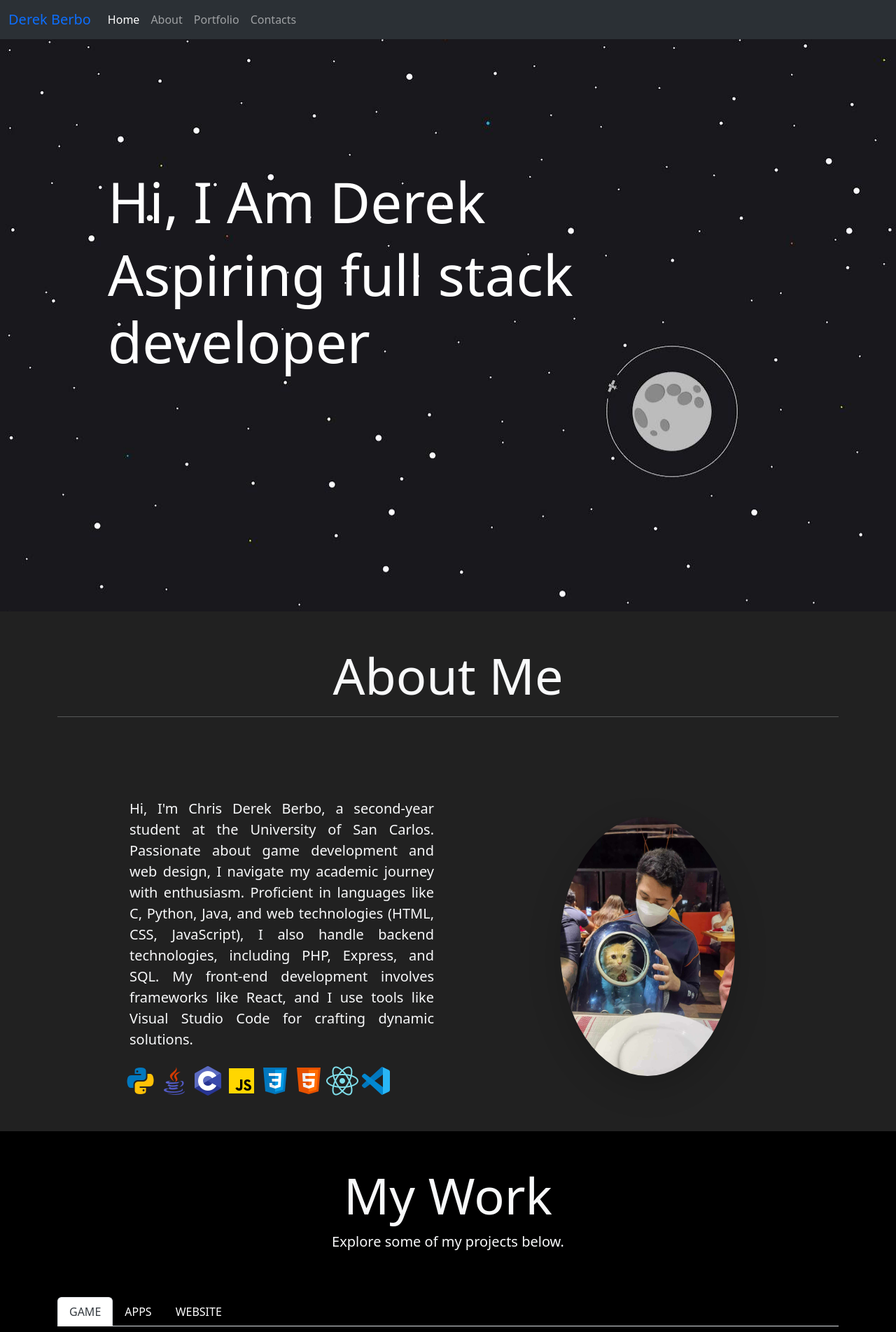
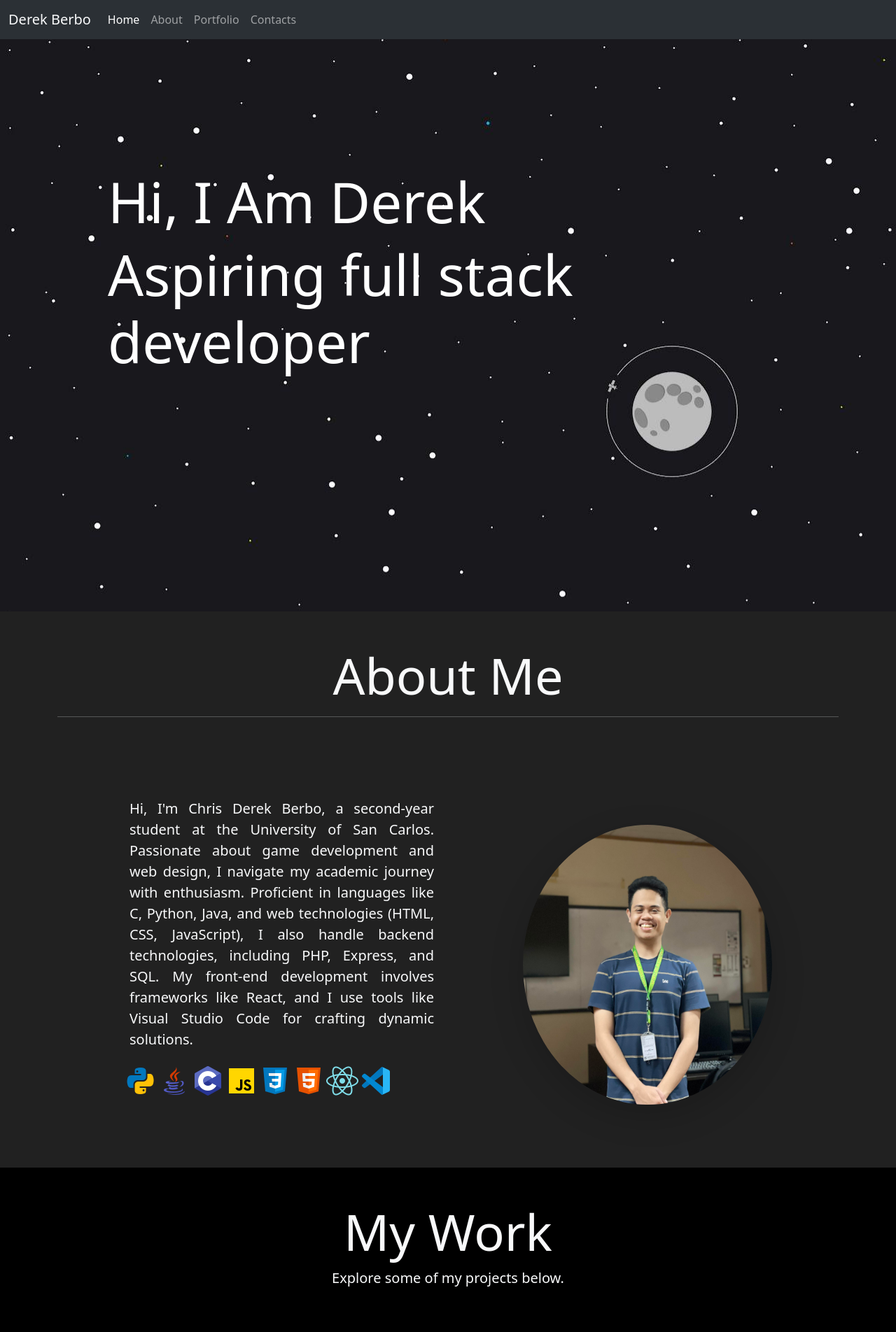
Before and after one commit to pickachuuu/portfolio, a React (Vite) app: page / in a window 1280 px wide. Shown: the top 1904 px of the page at 70% size. Built offline with nearby package versions, Linux system fonts and the light colour scheme.

Commit message:
Changed profile picture and nav brand color

```diff
--- a/src/App.css
+++ b/src/App.css
@@ -11,9 +11,9 @@ a {
 }
 
 .avatar{
-  width: 70%;
-  height: 70%;
-  border-radius: 70%;
+  width: 50em;
+  height: 25em;
+  border-radius: 50%;
 }
 
 
--- a/src/components/about.jsx
+++ b/src/components/about.jsx
@@ -7,7 +7,7 @@ import CSS from '../images/Css.png';
 import HTML from '../images/Html.png';
 import ReactLogo from '../images/React.png';
 import VSC from '../images/VSC.png';
-import self from '../images/me.jpg';
+import self from '../images/me1.jpg';
 
 const About = () => {
   return (
@@ -31,7 +31,7 @@ const About = () => {
             </p>
           </div>
           <div className='mb-5'>
-          <p className='mt-1 mb-5 animate__delay-2s'>
+          <p className='mt-1 mb-5 animate__delay-2s' style={{height: '100px'}}>
             <img src={Python} alt='Python' />
             <img src={Java} alt='Java' />
             <img src={C} alt='C' />
--- a/src/components/contact.jsx
+++ b/src/components/contact.jsx
@@ -12,15 +12,15 @@ const Contact = () => {
       <div className="row">
         <div className="col-12 mx-auto">
           <div className="container">
-          <h1 className="display-2 text-light text-center mt-5">
+          <h1 className="display-2 text-light text-center my-5">
               Get in Touch
               <hr></hr>
             </h1>
             <div className="row justify-content-center">
               <div className="col-lg-5 col-12">
-              <form className="form bg-dark my-5 shadow" action='https://formspree.io/f/meqyqqzb' method='POST'>
+              <form className="form bg-dark shadow mb-3" action='https://formspree.io/f/meqyqqzb' method='POST'>
                   <h1 className='display-6 text-light text-center'>Message me<hr></hr></h1>
-                  <div className="flex mt-5">
+                  <div className="flex">
                       <label>
                           <input placeholder="" type="text" className="input bg-secondary text-light" name='firstname' autoComplete='off' required/>
                           <span>First name</span>
@@ -67,22 +67,22 @@ const Contact = () => {
               </div>
 
               <div className="col-lg-5">
-                <div className='custom-cntr mt-5 shadow bg-dark'>
+                <div className='custom-cntr shadow bg-dark'>
                   <h1 className='display-6 text-light text-center'>Socials<hr></hr></h1>
                   <div className='mx-auto'>
-                  <div class="social-crd">
-                    <a class="social-link2" href='https://github.com/pickachuuu'>
+                  <div className="social-crd">
+                    <a className="social-link2" href='https://github.com/pickachuuu'>
                       <svg viewBox="0 0 496 512" height="1em" fill="#fff" xmlns="http://www.w3.org/2000/svg">
                         <path d="M165.9 397.4c0 2-2.3 3.6-5.2 3.6-3.3.3-5.6-1.3-5.6-3.6 0-2 2.3-3.6 5.2-3.6 3-.3 5.6 1.3 5.6 3.6zm-31.1-4.5c-.7 2 1.3 4.3 4.3 4.9 2.6 1 5.6 0 6.2-2s-1.3-4.3-4.3-5.2c-2.6-.7-5.5.3-6.2 2.3zm44.2-1.7c-2.9.7-4.9 2.6-4.6 4.9.3 2 2.9 3.3 5.9 2.6 2.9-.7 4.9-2.6 4.6-4.6-.3-1.9-3-3.2-5.9-2.9zM244.8 8C106.1 8 0 113.3 0 252c0 110.9 69.8 205.8 169.5 239.2 12.8 2.3 17.3-5.6 17.3-12.1 0-6.2-.3-40.4-.3-61.4 0 0-70 15-84.7-29.8 0 0-11.4-29.1-27.8-36.6 0 0-22.9-15.7 1.6-15.4 0 0 24.9 2 38.6 25.8 21.9 38.6 58.6 27.5 72.9 20.9 2.3-16 8.8-27.1 16-33.7-55.9-6.2-112.3-14.3-112.3-110.5 0-27.5 7.6-41.3 23.6-58.9-2.6-6.5-11.1-33.3 2.6-67.9 20.9-6.5 69 27 69 27 20-5.6 41.5-8.5 62.8-8.5s42.8 2.9 62.8 8.5c0 0 48.1-33.6 69-27 13.7 34.7 5.2 61.4 2.6 67.9 16 17.7 25.8 31.5 25.8 58.9 0 96.5-58.9 104.2-114.8 110.5 9.2 7.9 17 22.9 17 46.4 0 33.7-.3 75.4-.3 83.6 0 6.5 4.6 14.4 17.3 12.1C428.2 457.8 496 362.9 496 252 496 113.3 383.5 8 244.8 8zM97.2 352.9c-1.3 1-1 3.3.7 5.2 1.6 1.6 3.9 2.3 5.2 1 1.3-1 1-3.3-.7-5.2-1.6-1.6-3.9-2.3-5.2-1zm-10.8-8.1c-.7 1.3.3 2.9 2.3 3.9 1.6 1 3.6.7 4.3-.7.7-1.3-.3-2.9-2.3-3.9-2-.6-3.6-.3-4.3.7zm32.4 35.6c-1.6 1.3-1 4.3 1.3 6.2 2.3 2.3 5.2 2.6 6.5 1 1.3-1.3.7-4.3-1.3-6.2-2.2-2.3-5.2-2.6-6.5-1zm-11.4-14.7c-1.6 1-1.6 3.6 0 5.9 1.6 2.3 4.3 3.3 5.6 2.3 1.6-1.3 1.6-3.9 0-6.2-1.4-2.3-4-3.3-5.6-2z">
                         </path>
                       </svg> </a>
-                    <a class="social-link3" href='linkedin.com/in/chris-derek-berbo-b81a612a4/'>
+                    <a className="social-link3" href='linkedin.com/in/chris-derek-berbo-b81a612a4/'>
                       <svg fill="#fff" viewBox="0 0 448 512" height="1em" xmlns="http://www.w3.org/2000/svg">
                         <path d="M100.28 448H7.4V148.9h92.88zM53.79 108.1C24.09 108.1 0 83.5 0 53.8a53.79 53.79 0 0 1 107.58 0c0 29.7-24.1 54.3-53.79 54.3zM447.9 448h-92.68V302.4c0-34.7-.7-79.2-48.29-79.2-48.29 0-55.69 37.7-55.69 76.7V448h-92.78V148.9h89.08v40.8h1.3c12.4-23.5 42.69-48.3 87.88-48.3 94 0 111.28 61.9 111.28 142.3V448z">
                         </path>
                       </svg> </a>
-                    <a class="social-link5" href='https://stackoverflow.com/users/23180670/pikachuuuuu'>
-                      <svg viewBox="0 0 16 16" class="bi bi-stack-overflow" fill="currentColor" height="16" width="16" xmlns="http://www.w3.org/2000/svg">
+                    <a className="social-link5" href='https://stackoverflow.com/users/23180670/pikachuuuuu'>
+                      <svg viewBox="0 0 16 16" className="bi bi-stack-overflow" fill="currentColor" height="16" width="16" xmlns="http://www.w3.org/2000/svg">
                         <path d="M12.412 14.572V10.29h1.428V16H1v-5.71h1.428v4.282h9.984z"></path>
                         <path d="M3.857 13.145h7.137v-1.428H3.857v1.428zM10.254 0 9.108.852l4.26 5.727 1.146-.852L10.254 0zm-3.54 3.377 5.484 4.567.913-1.097L7.627 2.28l-.914 1.097zM4.922 6.55l6.47 3.013.603-1.294-6.47-3.013-.603 1.294zm-.925 3.344 6.985 1.469.294-1.398-6.985-1.468-.294 1.397z"></path>
                       </svg>
@@ -94,16 +94,14 @@ const Contact = () => {
                   <h1 className='display-6 text-light text-center'>Email<hr></hr></h1>
                   <div className='mx-auto email'>
                   <a className='social-link5 email'>
-                  <svg style={{ color: 'white', width: '50px', height: '50px' }} xmlns="http://www.w3.org/2000/svg" xmlns:xlink="http://www.w3.org/1999/xlink" zoomAndPan="magnify" viewBox="0 0 30 30.000001" preserveAspectRatio="xMidYMid meet" version="1.0">
-                    <path fill="white" d="M 24.230469 11.101562 L 15 16.769531 L 5.769531 11.101562 L 5.769531 8.832031 L 15 14.503906 L 24.230469 8.832031 Z M 24.230469 6.5625 L 5.769531 6.5625 C 4.492188 6.5625 3.472656 7.578125 3.472656 8.832031 L 3.460938 22.441406 C 3.460938 23.695312 4.492188 24.707031 5.769531 24.707031 L 24.230469 24.707031 C 25.507812 24.707031 26.539062 23.695312 26.539062 22.441406 L 26.539062 8.832031 C 26.539062 7.578125 25.507812 6.5625 24.230469 6.5625 " fill-opacity="1" fill-rule="nonzero"></path>
+                  <svg style={{ color: 'white', width: '50px', height: '50px' }} xmlns="http://www.w3.org/2000/svg" xmlnsXlink="http://www.w3.org/1999/xlink" zoomAndPan="magnify" viewBox="0 0 30 30.000001" preserveAspectRatio="xMidYMid meet" version="1.0">
+                    <path fill="white" d="M 24.230469 11.101562 L 15 16.769531 L 5.769531 11.101562 L 5.769531 8.832031 L 15 14.503906 L 24.230469 8.832031 Z M 24.230469 6.5625 L 5.769531 6.5625 C 4.492188 6.5625 3.472656 7.578125 3.472656 8.832031 L 3.460938 22.441406 C 3.460938 23.695312 4.492188 24.707031 5.769531 24.707031 L 24.230469 24.707031 C 25.507812 24.707031 26.539062 23.695312 26.539062 22.441406 L 26.539062 8.832031 C 26.539062 7.578125 25.507812 6.5625 24.230469 6.5625 " fillOpacity="1" fillRule="nonzero"></path>
                   </svg>
                   </a>
                   </div>
                   <h4 className='text-light text-center lead'>chrisderekberbo@gmail.com</h4>
                 </div>
               </div>
-
-
             </div>
           </div>
         </div>
--- a/src/components/navbar.jsx
+++ b/src/components/navbar.jsx
@@ -5,7 +5,7 @@ const Navbar = () => {
   return (
     <nav id="navbar-example2" className="navbar navbar-expand-lg bg-body-tertiary fixed-top"  data-bs-theme="dark"  style={{background: "#351c75"}}>
       <div className="container-fluid">
-        <a className="navbar-brand text-primary" href="#">
+        <a className="navbar-brand text-light" href="#">
           Derek Berbo
         </a>
         <button
```
